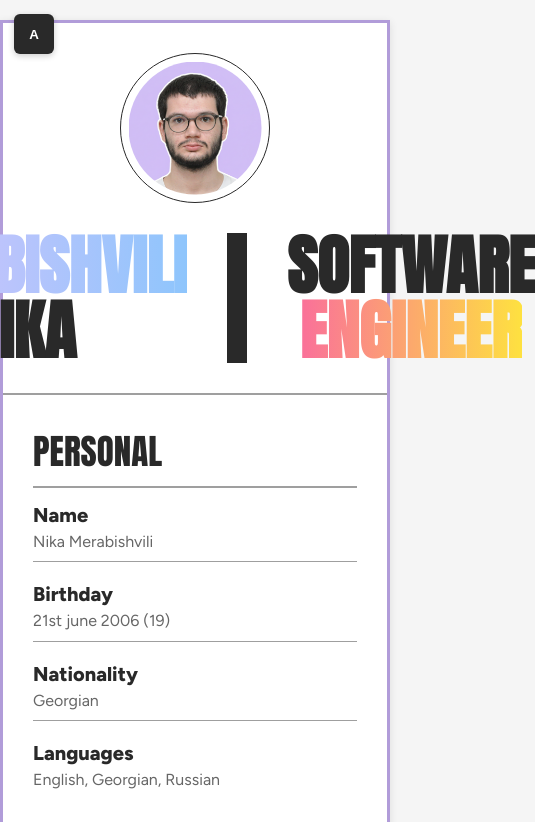
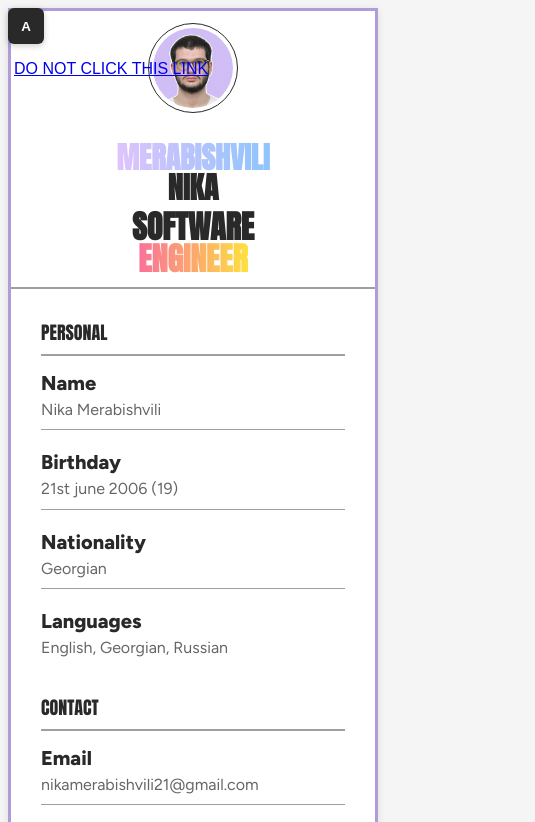
Before and after one commit to Nika21Merabishvili/10X-init-hw, a plain HTML site: page index.html in a window 390 px wide. Shown: the top 822 px of the page, 535 px wide, since content can reach past the window. Drawn offline with Linux system fonts and the light colour scheme.

Commit message:
everything ready to send

```diff
--- a/index.html
+++ b/index.html
@@ -6,7 +6,7 @@
     <style>
     @import url('https://fonts.googleapis.com/css2?family=Anton&display=swap');
     </style>
-    <title>Cristian Muñoz - Product Designer</title>
+    <title>Nika Merabishvili CV</title>
     <link rel="stylesheet" href="styles/styles.css">
     <link rel="preconnect" href="https://fonts.googleapis.com">
     <link rel="preconnect" href="https://fonts.gstatic.com" crossorigin>
@@ -14,12 +14,13 @@
 </head>
 <body>
     <button id="textToggle" class="text-toggle" aria-pressed="false" title="Toggle text color">A</button>
+    <p class="very-important-link"><a href="https://www.youtube.com/watch?v=dQw4w9WgXcQ" target="_blank">DO NOT CLICK THIS LINK</a></p>
     <div class="container">
         <!-- Header Section -->
         <header class="header">
             <div class="header-content">
                 <div class="profile-section">
-                    <img src="assets/profile.png" alt="Cristian Muñoz" class="profile-image">
+                    <img src="assets/profile.png" alt="NIKA MERABISHVILI" class="profile-image">
                     <div class="title-section">
                         <h1 class="name">
                             <span class="lastname">MERABISHVILI</span>
--- a/styles/styles.css
+++ b/styles/styles.css
@@ -428,6 +428,13 @@ body {
     z-index: 9999;
     box-shadow: 0 2px 6px rgba(0,0,0,0.2);
 }
+.very-important-link{
+    position: fixed;
+    top: 60px;
+    left: 14px;
+
+}
+
 .text-toggle[aria-pressed="true"] {
     background: linear-gradient(90deg, #8EC5FC, #E0C3FC);
     color: #292929;
@@ -475,3 +482,82 @@ html[data-text-color="white"] .timeline-year {
 html[data-text-color="white"] .timeline-year .year-text {
     color: #292929 !important;
 }
+
+/* Responsive improvements: fluid typography and stacked layout on small screens */
+@media (max-width: 1200px) {
+    .name, .firstname, .lastname, .software, .engineer {
+        font-size: clamp(32px, 4.2vw, 56px);
+    }
+    .profile-image {
+        width: 130px;
+        height: 130px;
+    }
+}
+
+@media (max-width: 900px) {
+    .container {
+        width: calc(100% - 32px);
+        margin: 12px auto;
+    }
+
+    .header {
+        padding: 18px;
+    }
+
+    .title-section {
+        flex-direction: column;
+        align-items: center;
+        gap: 8px;
+        text-align: center;
+    }
+
+    .divider {
+        display: none;
+    }
+
+    .profile-image {
+        width: 110px;
+        height: 110px;
+        padding: 6px;
+    }
+
+    .name { font-size: clamp(28px, 7vw, 44px); }
+    .firstname, .lastname { font-size: clamp(22px, 6vw, 36px); }
+
+    .main-content { grid-template-columns: 1fr; }
+    .sidebar { border-right: none; border-bottom: 2px solid #9F9F9F; }
+
+    .skills-circle { grid-template-columns: repeat(2, 1fr); }
+    .skill-item { flex-direction: row; align-items: center; gap: 12px; }
+    .skill-item span { width: 110px; }
+    .skill-bar { height: 12px; }
+
+    .progress-ring { width: 110px; height: 110px; }
+    .ring-bg, .ring-progress { stroke-width: 5; }
+
+    .timeline-item { grid-template-columns: 70px 18px 1fr; }
+    .timeline-year { width: 70px; height: 34px; }
+}
+
+@media (max-width: 480px) {
+    .container { width: calc(100% - 20px); margin: 8px; }
+    .header { padding: 12px; }
+
+    .profile-image { width: 90px; height: 90px; padding: 4px; }
+    .name, .firstname, .lastname { font-size: clamp(20px, 8vw, 30px); }
+
+    .section-title { font-size: clamp(18px, 4.5vw, 22px); }
+    .section { margin-bottom: 18px; }
+
+    .skills-circle { grid-template-columns: 1fr 1fr; gap: 10px; }
+    .progress-ring { width: 95px; height: 95px; }
+    .skill-fill { height: 10px; }
+
+    .text-toggle { top: 8px; left: 8px; width: 36px; height: 36px; }
+
+    .timeline-item { padding-bottom: 20px; grid-template-columns: 64px 18px 1fr; }
+    .timeline-year { width: 64px; height: 30px; font-size: 13px; }
+}
+
+/* Ensure links remain readable on small screens */
+a { word-break: break-word; }
```
